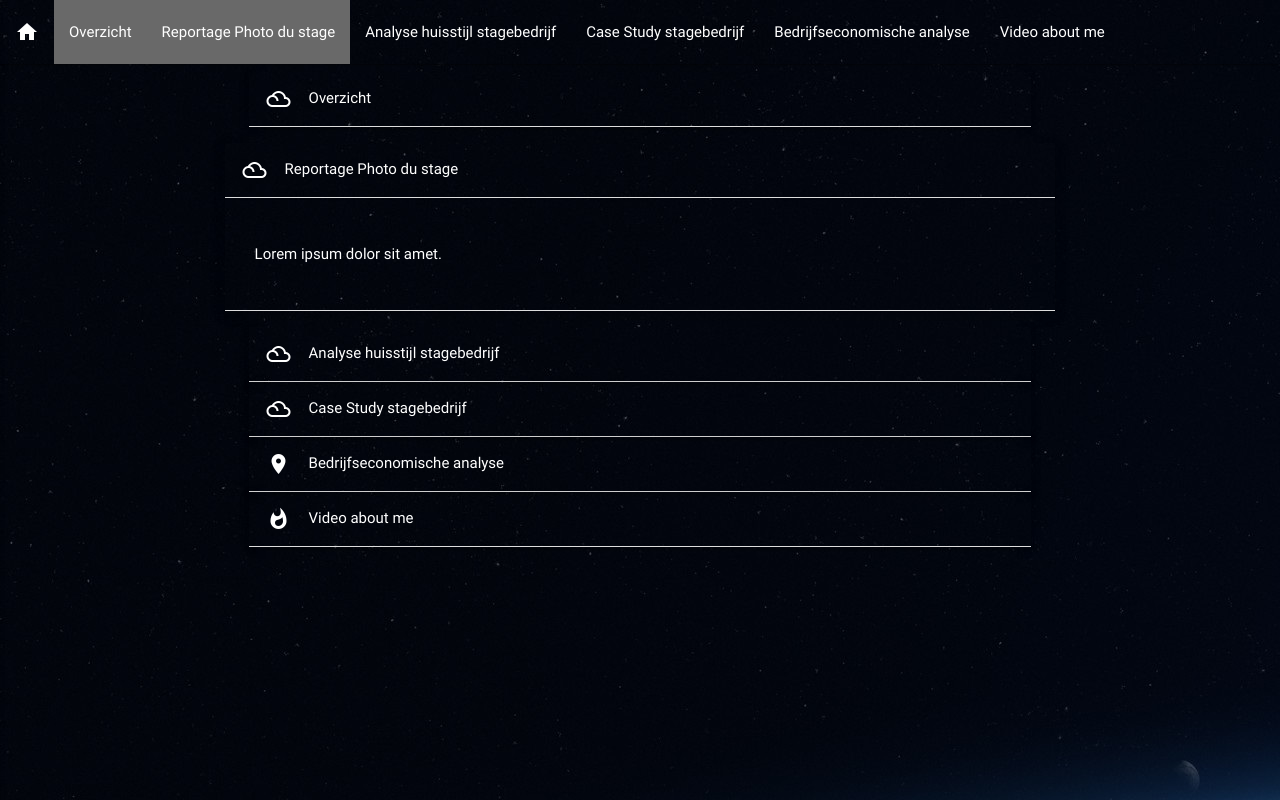
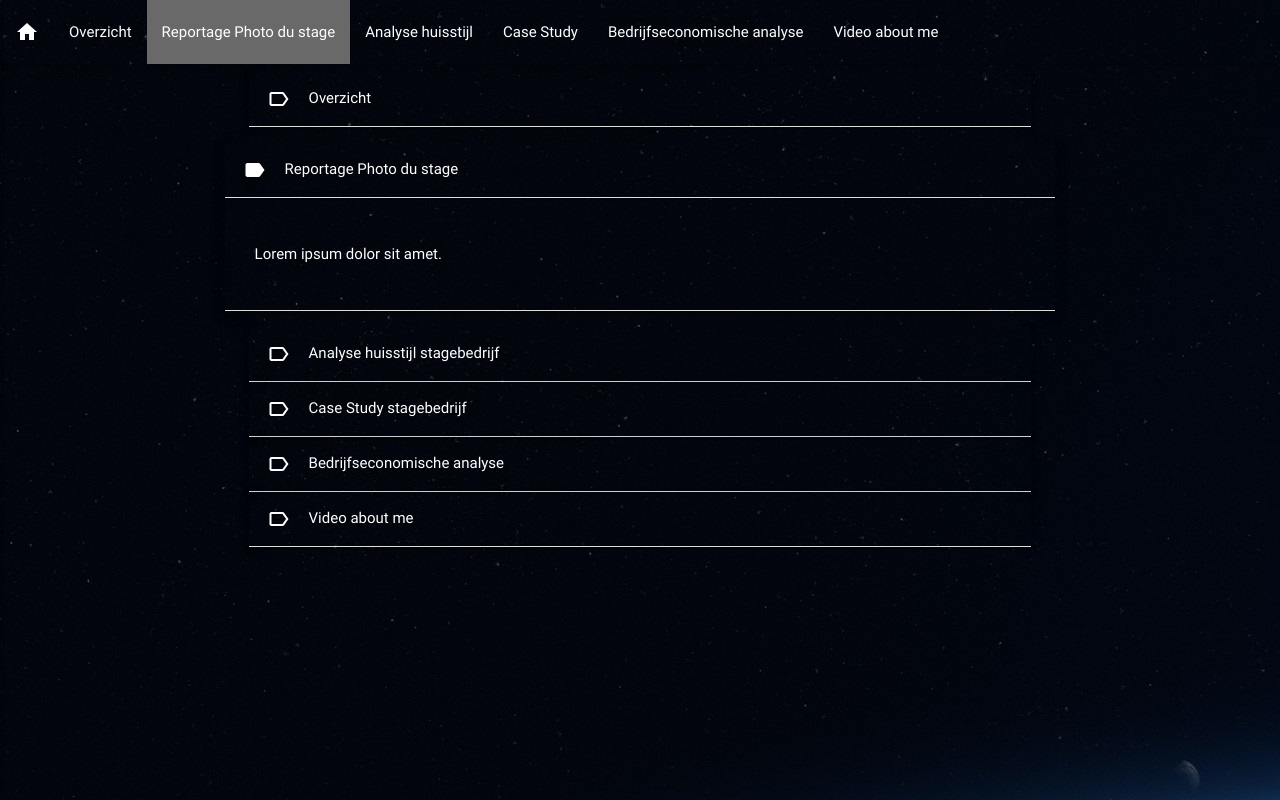
Before and after one commit to Immatzo/GipSite-6ITNnr10, a plain HTML site: page gip.html in a window 1280 px wide. Both pictures are taken after a click on the link "Reportage Photo du stage". Drawn offline with nearby package versions, Linux system fonts and the light colour scheme.

Commit message:
gip html
fixed issue with navbar in gip html
fix lay-out: same icons as stage html
icons also change by clicking in navbar (same as in stage html) but still not working on site itselves.

id's have been renamed, ctrl c / ctrl v mistake has been fixed now :)

2 items in navbar have been renamed since they were too long and item 5 couldn't fit in navbar anymore.

```diff
--- a/gip.html
+++ b/gip.html
@@ -23,18 +23,18 @@
       <a href="#" data-activates="mobile-demo" class="button-collapse"><i class="material-icons">menu</i></a>
       <ul class="left hide-on-med-and-down" style="border-left: 1px; border-color: aqua;">
 		<li><a href="index.html"><i class="material-icons">home</i></a></li>
-		<li><a id="overzicht" onclick="openOv()" class="actief">Overzicht</a></li>
-        <li><a id="maandag" onclick="openMa()">Reportage Photo du stage</a></li>
-		<li><a id="dinsdag" onclick="openDi()">Analyse huisstijl stagebedrijf</a></li>
-        <li><a id="woensdag" onclick="openWoe()">Case Study stagebedrijf</a></li>
-        <li><a id="donderdag" onclick="openDo()">Bedrijfseconomische analyse</a></li>
-		<li><a id="vrijdag" onclick="openVrij()">Video about me</a></li>
+		<li><a id="ovnav" onclick="openOv()" class="actief">Overzicht</a></li>
+        <li><a id="rpdsnav" onclick="openMa()">Reportage Photo du stage</a></li>
+		<li><a id="ahnav" onclick="openDi()">Analyse huisstijl</a></li>
+        <li><a id="csnav" onclick="openWoe()">Case Study</a></li>
+        <li><a id="banav" onclick="openDo()">Bedrijfseconomische analyse</a></li>
+		<li><a id="vamnav" onclick="openVrij()">Video about me</a></li>
       </ul>
       <ul class="side-nav" id="mobile-demo">
 		<li><a onclick="openOv()"><h4 style="color: black" href="#"><span style="text-decoration: underline">Overzicht Sta</span>g<span style="text-decoration: underline">e</span></h4></a></li>
         <li><a onclick="openMa()">&nbsp;&nbsp;&nbsp;Reportage Photo du stage</a></li>
-        <li><a onclick="openDi()">&nbsp;&nbsp;&nbsp;Analyse huisstijl stagebedrijf</a></li>
-        <li><a onclick="openWoe()">&nbsp;&nbsp;&nbsp;Case Study stagebedrijf</a></li>
+        <li><a onclick="openDi()">&nbsp;&nbsp;&nbsp;Analyse huisstijl</a></li>
+        <li><a onclick="openWoe()">&nbsp;&nbsp;&nbsp;Case Study</a></li>
         <li><a onclick="openDo()">&nbsp;&nbsp;&nbsp;Bedrijfseconomische analyse</a></li>
 		<li><a onclick="openVrij()">&nbsp;&nbsp;&nbsp;Video about me</a></li>
 		<li><a href="index.html"><h5 style="color: black">Home</h5></a></li>
@@ -50,29 +50,29 @@
       <div class="col s8 m8 l8 xl8">
         <ul class="collapsible popout" data-collapsible="accordion">
 			<li>
-			    <div id="ov" class="collapsible-header transparent active"><i class="material-icons">filter_drama</i>Overzicht</div>
+			    <div id="ov" class="collapsible-header transparent active"><i class="material-icons">label</i>Overzicht</div>
                 <div class="collapsible-body"><p>Lorem ipsum dolor sit amet.</p>
                 </div>
 			</li>
 			<li>
-			    <div id="ma" class="collapsible-header transparent"><i class="material-icons">filter_drama</i>Reportage Photo du stage</div>
+			    <div id="rpds" class="collapsible-header transparent"><i class="material-icons">label_outline</i>Reportage Photo du stage</div>
                 <div class="collapsible-body"><p>Lorem ipsum dolor sit amet.</p>
                 </div>
 			</li>
 			<li>
-			    <div id="di" class="collapsible-header transparent"><i class="material-icons">filter_drama</i>Analyse huisstijl stagebedrijf</div>
+			    <div id="ah" class="collapsible-header transparent"><i class="material-icons">label_outline</i>Analyse huisstijl</div>
 			    <div class="collapsible-body"><p>Lorem ipsum dolor sit amet.</p></div>
 			</li>
 			<li>
-			    <div id="woe" class="collapsible-header transparent"><i class="material-icons">filter_drama</i>Case Study stagebedrijf</div>
+			    <div id="cs" class="collapsible-header transparent"><i class="material-icons">label_outline</i>Case Study</div>
 			    <div class="collapsible-body"><p>Lorem ipsum dolor sit amet.</p></div>
 			</li>
 			<li>
-			    <div id="do" class="collapsible-header transparent"><i class="material-icons">place</i>Bedrijfseconomische analyse</div>
+			    <div id="ba" class="collapsible-header transparent"><i class="material-icons">label_outline</i>Bedrijfseconomische analyse</div>
 			    <div class="collapsible-body"><p>Lorem ipsum dolor sit amet.</p></div>
 			</li>
 			<li>
-			    <div id="vrij" class="collapsible-header transparent"><i class="material-icons">whatshot</i>Video about me</div>
+			    <div id="vam" class="collapsible-header transparent"><i class="material-icons">label_outline</i>Video about me</div>
 			    <div class="collapsible-body"><p>Lorem ipsum dolor sit amet.</p></div>
 			</li>
 	  </ul>
@@ -86,46 +86,66 @@
 
       <script type="text/javascript" src="https://ajax.googleapis.com/ajax/libs/jquery/3.2.1/jquery.min.js"></script>
     <script src="https://cdnjs.cloudflare.com/ajax/libs/materialize/0.100.2/js/materialize.min.js"></script>
-    <script>
+   <script>
         $(document).ready(function(){
 			$('.collapsible').collapsible();
-             $(".button-collapse").sideNav();
+            $(".button-collapse").sideNav();
 		});
 
-        function activeer(c){
-            $("overzicht").removeClass("actief");
-            $("maandag").removeClass("actief");
-            $("dinsdag").removeClass("actief");
-            $("woensdag").removeClass("actief");
-            $("donderdag").removeClass("actief");
-            $("vrijdag").removeClass("actief");
-            $(c).addClass("actief");
+        function activeer(dag){
+            //inactief
+            $("#ovnav").removeClass("actief");
+            $("#rpdsnav").removeClass("actief");
+            $("#ahnav").removeClass("actief");
+            $("#csnav").removeClass("actief");
+            $("#banav").removeClass("actief");
+            $("#vamnav").removeClass("actief");
+            //actief
+            $(dag).addClass("actief");
+        }
+
+        function changeIcon(ond, naam){
+            //label outline
+            $("#ov").html('<i class="material-icons">label_outline</i>Overzicht');
+            $("#rpds").html('<i class="material-icons">label_outline</i>Reportage Photo du stage');
+            $("#ah").html('<i class="material-icons">label_outline</i>Analyse huisstijl stagebedrijf');
+            $("#cs").html('<i class="material-icons">label_outline</i>Case Study stagebedrijf');
+            $("#ba").html('<i class="material-icons">label_outline</i>Bedrijfseconomische analyse');
+            $("#vam").html('<i class="material-icons">label_outline</i>Video about me');
+            //label
+            $(ond).html('<i class="material-icons">label</i>' + naam);
         }
 
         function openOv(){
 			$('.collapsible').collapsible('open', 0);
-            activeer(overzicht);
+            activeer("#ovnav");
+            changeIcon("#ov", "overzicht");
 		}
 		function openMa(){
 			$('.collapsible').collapsible('open', 1);
-            activeer(maandag);
+            activeer("#rpdsnav");
+            changeIcon("#rpds", "Reportage Photo du stage");
 		}
 		function openDi(){
 			$('.collapsible').collapsible('open', 2);
-            activeer(dinsdag);
+            activeer("#ahnav");
+            changeIcon("#ah", "Analyse huisstijl stagebedrijf");
 		}
 		function openWoe(){
 			$('.collapsible').collapsible('open', 3);
-            activeer(woensdag);
+            activeer("#csnav");
+            changeIcon("#cs", "Case Study stagebedrijf");
 		}
 		function openDo(){
 			$('.collapsible').collapsible('open', 4);
-            activeer(donderdag);
+            activeer("#banav");
+            changeIcon("#ba", "Bedrijfseconomische analyse");
 		}
 		function openVrij(){
 			$('.collapsible').collapsible('open', 5);
-            activeer(vrijdag);
-		}
+            activeer("#vamnav");
+            changeIcon("#vam", "Video about me");
+        }
     </script>
 </body>
 <footer>
```
